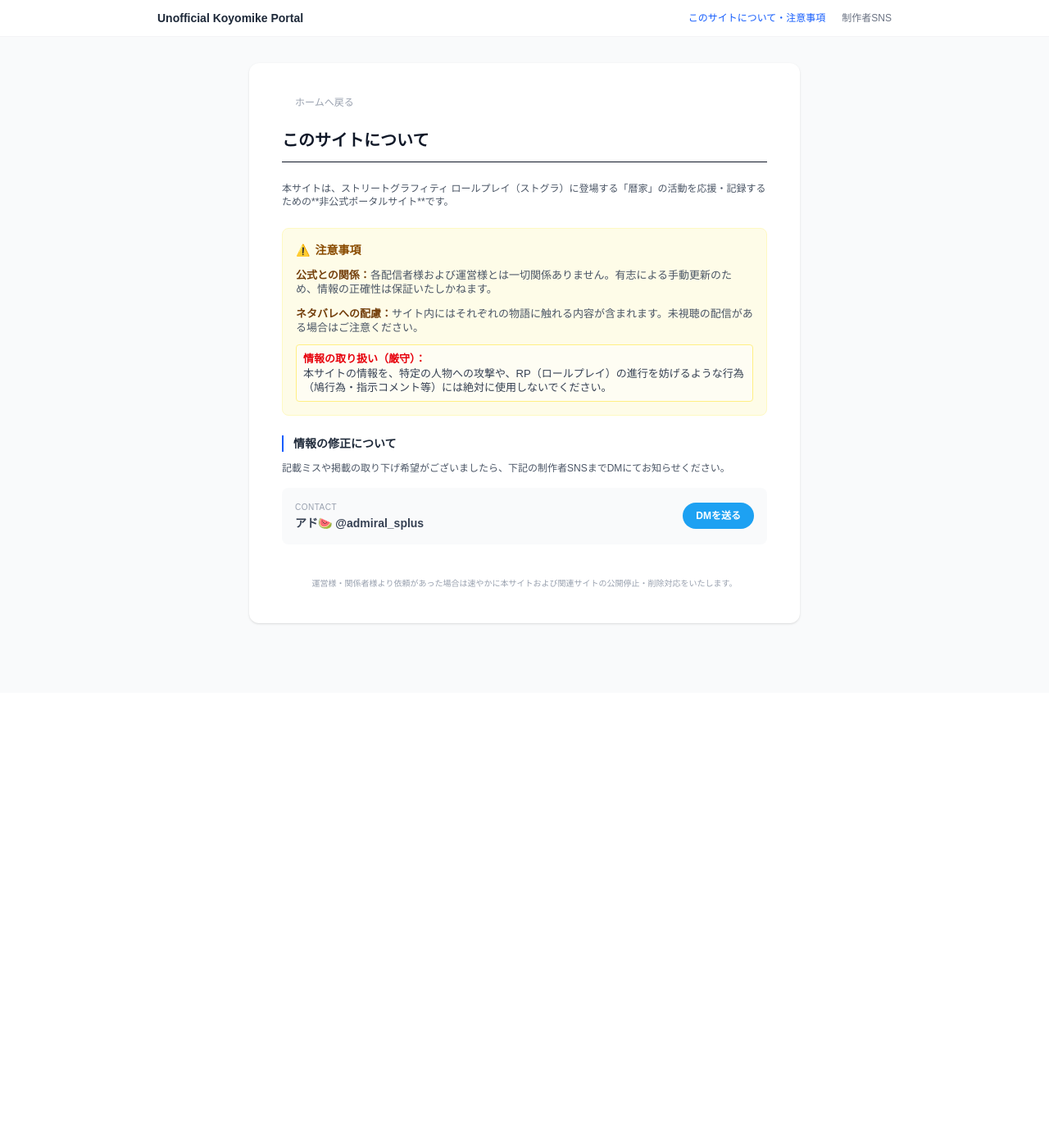
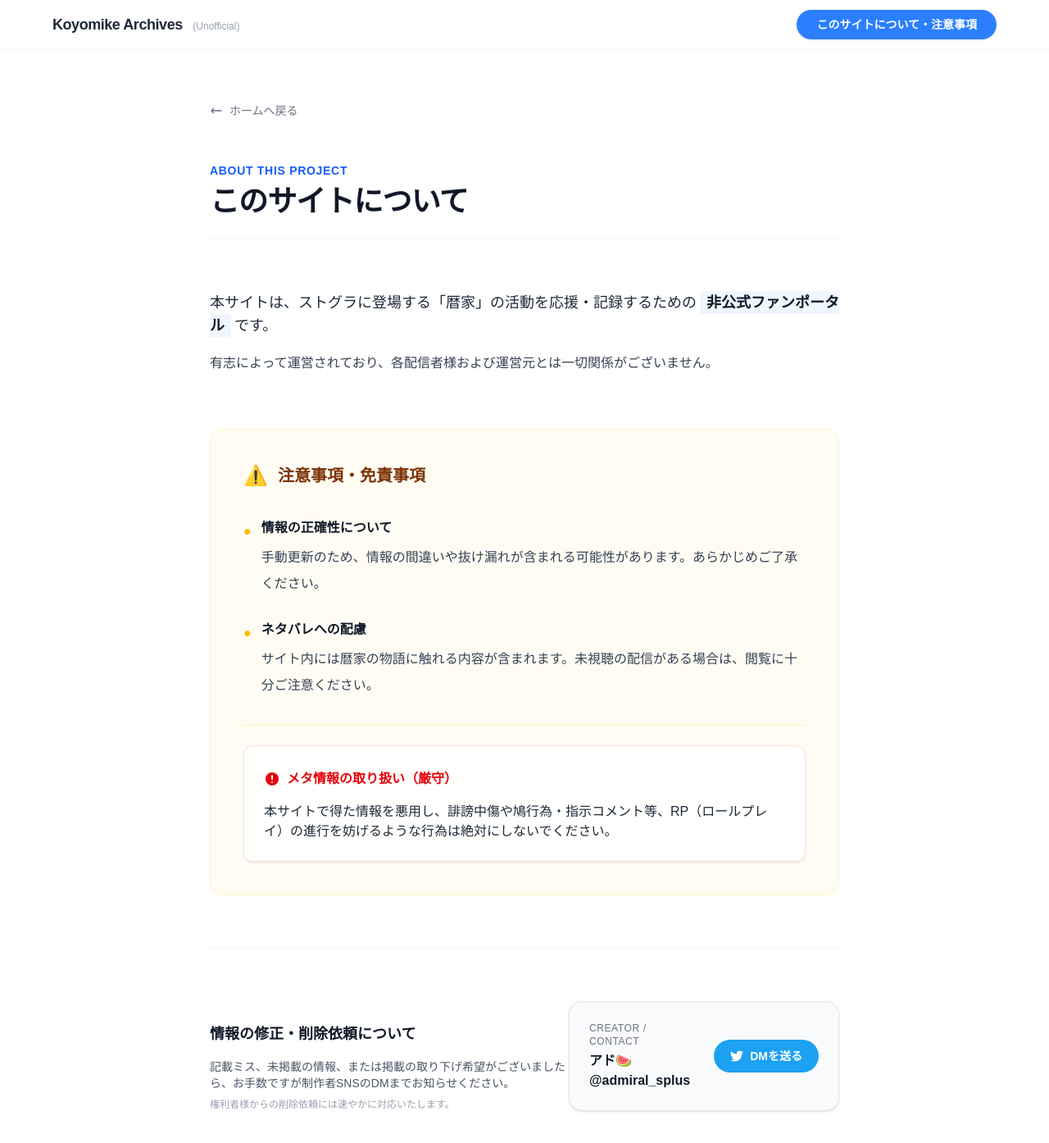
Before and after one commit to ksisfart-ui/kfam-portal, a Next.js app in the folder kfam-portal/: page /about in a window 1280 px wide. Shown: the top 1394 px of the page at 82% size. Before the commit the page ends 845 px from the top, so only its background shows below. Built offline with nearby package versions, Linux system fonts and the light colour scheme.

Commit message:
注意書きページ追加6

```diff
--- a/kfam-portal/app/about/page.tsx
+++ b/kfam-portal/app/about/page.tsx
@@ -2,72 +2,104 @@ import Link from 'next/link';
 
 export default function AboutPage() {
   return (
-    <main className="min-h-screen bg-gray-50 py-8 px-4">
-      <div className="max-w-2xl mx-auto bg-white shadow-sm rounded-xl p-6 md:p-10">
-        {/* パンくずリスト風の戻るリンク */}
-        <div className="mb-6">
-          <Link href="/" className="text-xs text-gray-400 hover:text-blue-600 flex items-center transition-colors">
-            <svg xmlns="http://www.w3.org/2000/svg" className="h-3 w-3 mr-1" fill="none" viewBox="0 0 24 24" stroke="currentColor">
-              <path strokeLinecap="round" strokeLinejoin="round" strokeWidth={2} d="15 19l-7-7 7-7" />
+    <main className="min-h-screen bg-white py-16 px-6">
+      <div className="max-w-3xl mx-auto">
+        {/* 戻るリンク */}
+        <div className="mb-12">
+          <Link href="/" className="group text-sm font-medium text-gray-500 hover:text-blue-600 flex items-center transition-colors inline-flex">
+            <svg xmlns="http://www.w3.org/2000/svg" className="h-4 w-4 mr-2 transform group-hover:-translate-x-1 transition-transform" fill="none" viewBox="0 0 24 24" stroke="currentColor">
+              <path strokeLinecap="round" strokeLinejoin="round" strokeWidth={2} d="M7 16l-4-4m0 0l4-4m-4 4h18" />
             </svg>
             ホームへ戻る
           </Link>
         </div>
 
-        <h1 className="text-xl font-bold text-gray-900 border-b pb-3 mb-6">このサイトについて</h1>
+        {/* メインタイトル */}
+        <div className="mb-16 border-b border-gray-100 pb-6">
+          <p className="text-sm font-bold text-blue-600 tracking-wider uppercase mb-2">About This Project</p>
+          <h1 className="text-3xl md:text-4xl font-bold text-gray-900 tracking-tight">このサイトについて</h1>
+        </div>
 
-        <div className="space-y-6 text-sm text-gray-600 leading-relaxed">
-          <p className="text-xs">
-            本サイトは、ストリートグラフィティ ロールプレイ（ストグラ）に登場する「暦家」の活動を応援・記録するための**非公式ポータルサイト**です。
+        <div className="space-y-16 text-gray-700 leading-loose">
+          {/* 導入文 */}
+          <section>
+            <p className="text-lg text-gray-800">
+              本サイトは、ストグラに登場する「暦家」の活動を応援・記録するための<strong className="font-bold text-gray-900 bg-blue-50 px-2 py-1 rounded mx-1">非公式ファンポータル</strong>です。
             </p>
+            <p className="mt-4">
+              有志によって運営されており、各配信者様および運営元とは一切関係がございません。
+            </p>
+          </section>
 
-          {/* 注意事項：情報を凝縮 */}
-          <section className="bg-yellow-50 border border-yellow-100 p-4 rounded-lg">
-            <h2 className="text-sm font-bold text-yellow-800 mb-3 flex items-center">
-              <span className="mr-1.5">⚠️</span> 注意事項
+          {/* 注意事項セクション */}
+          <section className="bg-amber-50/60 border border-amber-100 rounded-2xl p-8 md:p-10">
+            <h2 className="text-xl font-bold text-amber-900 mb-8 flex items-center">
+              <span className="text-2xl mr-3">⚠️</span> 注意事項・免責事項
             </h2>
-            <ul className="space-y-3 text-xs md:text-[13px]">
-              <li>
-                <span className="font-bold text-yellow-900">公式との関係：</span>
-                各配信者様および運営様とは一切関係ありません。有志による手動更新のため、情報の正確性は保証いたしかねます。
+            <ul className="space-y-6">
+              <li className="flex items-start">
+                <span className="text-amber-400 mr-3 mt-1">●</span>
+                <div>
+                  <span className="font-bold text-gray-900 block mb-1">情報の正確性について</span>
+                  手動更新のため、情報の間違いや抜け漏れが含まれる可能性があります。あらかじめご了承ください。
+                </div>
               </li>
-              <li>
-                <span className="font-bold text-yellow-900">ネタバレへの配慮：</span>
-                サイト内にはそれぞれの物語に触れる内容が含まれます。未視聴の配信がある場合はご注意ください。
+              <li className="flex items-start">
+                <span className="text-amber-400 mr-3 mt-1">●</span>
+                <div>
+                  <span className="font-bold text-gray-900 block mb-1">ネタバレへの配慮</span>
+                  サイト内には暦家の物語に触れる内容が含まれます。未視聴の配信がある場合は、閲覧に十分ご注意ください。
+                </div>
               </li>
-              <li className="bg-white/50 p-2 rounded border border-yellow-200">
-                <span className="font-bold text-red-600 uppercase">情報の取り扱い（厳守）：</span><br />
-                <span className="text-gray-700">本サイトの情報を、特定の人物への攻撃や、RP（ロールプレイ）の進行を妨げるような行為（鳩行為・指示コメント等）には絶対に使用しないでください。</span>
+              <li className="mt-8 pt-6 border-t border-amber-200/50">
+                <div className="bg-white/80 p-6 rounded-xl border border-red-100 shadow-sm">
+                  <p className="font-bold text-red-600 flex items-center mb-3">
+                    <svg xmlns="http://www.w3.org/2000/svg" className="h-5 w-5 mr-2" viewBox="0 0 20 20" fill="currentColor">
+                      <path fillRule="evenodd" d="M18 10a8 8 0 11-16 0 8 8 0 0116 0zm-7 4a1 1 0 11-2 0 1 1 0 012 0zm-1-9a1 1 0 00-1 1v4a1 1 0 102 0V6a1 1 0 00-1-1z" clipRule="evenodd" />
+                    </svg>
+                    メタ情報の取り扱い（厳守）
+                  </p>
+                  <p className="text-gray-800 text-sm md:text-base font-medium">
+                    本サイトで得た情報を悪用し、誹謗中傷や鳩行為・指示コメント等、RP（ロールプレイ）の進行を妨げるような行為は絶対にしないでください。
+                  </p>
+                </div>
               </li>
             </ul>
           </section>
 
-          {/* 修正依頼セクション */}
-          <section>
-            <h2 className="text-sm font-bold text-gray-800 mb-3 border-l-2 border-blue-600 pl-3">情報の修正について</h2>
-            <p className="text-xs mb-4">
-              記載ミスや掲載の取り下げ希望がございましたら、下記の制作者SNSまでDMにてお知らせください。
+          {/* お問い合わせセクション */}
+          <section className="border-t border-gray-100 pt-16">
+            <div className="md:flex md:justify-between md:items-end">
+              <div className="mb-8 md:mb-0">
+                <h2 className="text-lg font-bold text-gray-900 mb-4">情報の修正・削除依頼について</h2>
+                <p className="text-gray-600 text-sm mb-2 max-w-lg">
+                  記載ミス、未掲載の情報、または掲載の取り下げ希望がございましたら、お手数ですが制作者SNSのDMまでお知らせください。
                 </p>
+                <p className="text-xs text-gray-400">
+                  権利者様からの削除依頼には速やかに対応いたします。
+                </p>
+              </div>
 
-            <div className="bg-gray-50 p-4 rounded-lg flex items-center justify-between">
-              <div>
-                <p className="text-[10px] text-gray-400 uppercase tracking-wider">Contact</p>
-                <p className="text-sm font-bold text-gray-700">アド🍉 @admiral_splus</p>
+              {/* 制作者SNSカード */}
+              <div className="bg-gray-50 p-6 rounded-2xl border border-gray-200 flex items-center shadow-sm hover:shadow-md transition-shadow">
+                <div className="mr-5">
+                  <p className="text-xs text-gray-500 font-medium uppercase tracking-wider mb-1">Creator / Contact</p>
+                  <p className="text-base font-bold text-gray-900">アド🍉 @admiral_splus</p>
                 </div>
                 <a
                   href="https://twitter.com/admiral_splus"
                   target="_blank"
                   rel="noopener noreferrer"
-                className="bg-[#1DA1F2] hover:bg-[#1a8cd8] text-white text-xs px-4 py-2 rounded-full font-bold transition-colors"
+                  className="bg-[#1DA1F2] hover:bg-[#1a8cd8] text-white text-sm font-bold px-5 py-2.5 rounded-full flex items-center transition-colors shrink-0"
                 >
+                  <svg xmlns="http://www.w3.org/2000/svg" className="h-4 w-4 mr-2" fill="currentColor" viewBox="0 0 24 24">
+                    <path d="M23.953 4.57a10 10 0 01-2.825.775 4.958 4.958 0 002.163-2.723c-.951.555-2.005.959-3.127 1.184a4.92 4.92 0 00-8.384 4.482C7.69 8.095 4.067 6.13 1.64 3.162a4.822 4.822 0 00-.666 2.475c0 1.71.87 3.213 2.188 4.096a4.904 4.904 0 01-2.228-.616v.06a4.923 4.923 0 003.946 4.827 4.996 4.996 0 01-2.212.085 4.936 4.936 0 004.604 3.417 9.867 9.867 0 01-6.102 2.105c-.39 0-.779-.023-1.17-.067a13.995 13.995 0 007.557 2.209c9.053 0 13.998-7.496 13.998-13.985 0-.21 0-.42-.015-.63A9.935 9.935 0 0024 4.59z"/>
+                  </svg>
                   DMを送る
                 </a>
               </div>
+            </div>
           </section>
-
-          <p className="text-[10px] text-gray-400 text-center pt-4">
-            運営様・関係者様より依頼があった場合は速やかに本サイトおよび関連サイトの公開停止・削除対応をいたします。
-          </p>
         </div>
       </div>
     </main>
--- a/kfam-portal/components/Header.tsx
+++ b/kfam-portal/components/Header.tsx
@@ -2,24 +2,18 @@ import Link from 'next/link';
 
 export default function Header() {
   return (
-    <header className="sticky top-0 z-50 bg-white/80 backdrop-blur-md border-b border-gray-100 px-6 py-3">
-      <div className="max-w-4xl mx-auto flex justify-between items-center">
-        <Link href="/" className="font-bold text-gray-800 text-sm hover:opacity-70 transition-opacity">
-          Unofficial Koyomike Portal
+    <header className="sticky top-0 z-50 bg-white/90 backdrop-blur-md border-b border-gray-100 px-6 py-4">
+      <div className="max-w-6xl mx-auto flex justify-between items-center">
+        {/* サイトロゴ（テキスト） */}
+        <Link href="/" className="font-bold text-gray-800 text-lg hover:opacity-70 transition-opacity tracking-tight">
+          Koyomike Archives <span className="text-xs font-normal text-gray-400 ml-2 tracking-normal">(Unofficial)</span>
         </Link>
 
-        <nav className="flex items-center gap-5">
-          <Link href="/about" className="text-xs font-medium text-blue-600 hover:text-blue-700 underline-offset-4 hover:underline">
+        {/* ボタン形式のナビゲーション */}
+        <nav>
+          <Link href="/about" className="bg-blue-500 hover:bg-blue-600 text-white text-sm font-bold px-6 py-2.5 rounded-full transition-colors shadow-sm hover:shadow-md">
             このサイトについて・注意事項
           </Link>
-          <a
-            href="https://twitter.com/admiral_splus"
-            target="_blank"
-            rel="noopener noreferrer"
-            className="text-xs text-gray-500 hover:text-gray-800 transition-colors"
-          >
-            制作者SNS
-          </a>
         </nav>
       </div>
     </header>
```
Also changed, not shown: kfam-portal/app/page.tsx (+55 -24 lines). Lines whose indentation alone changed are shown as unchanged.
